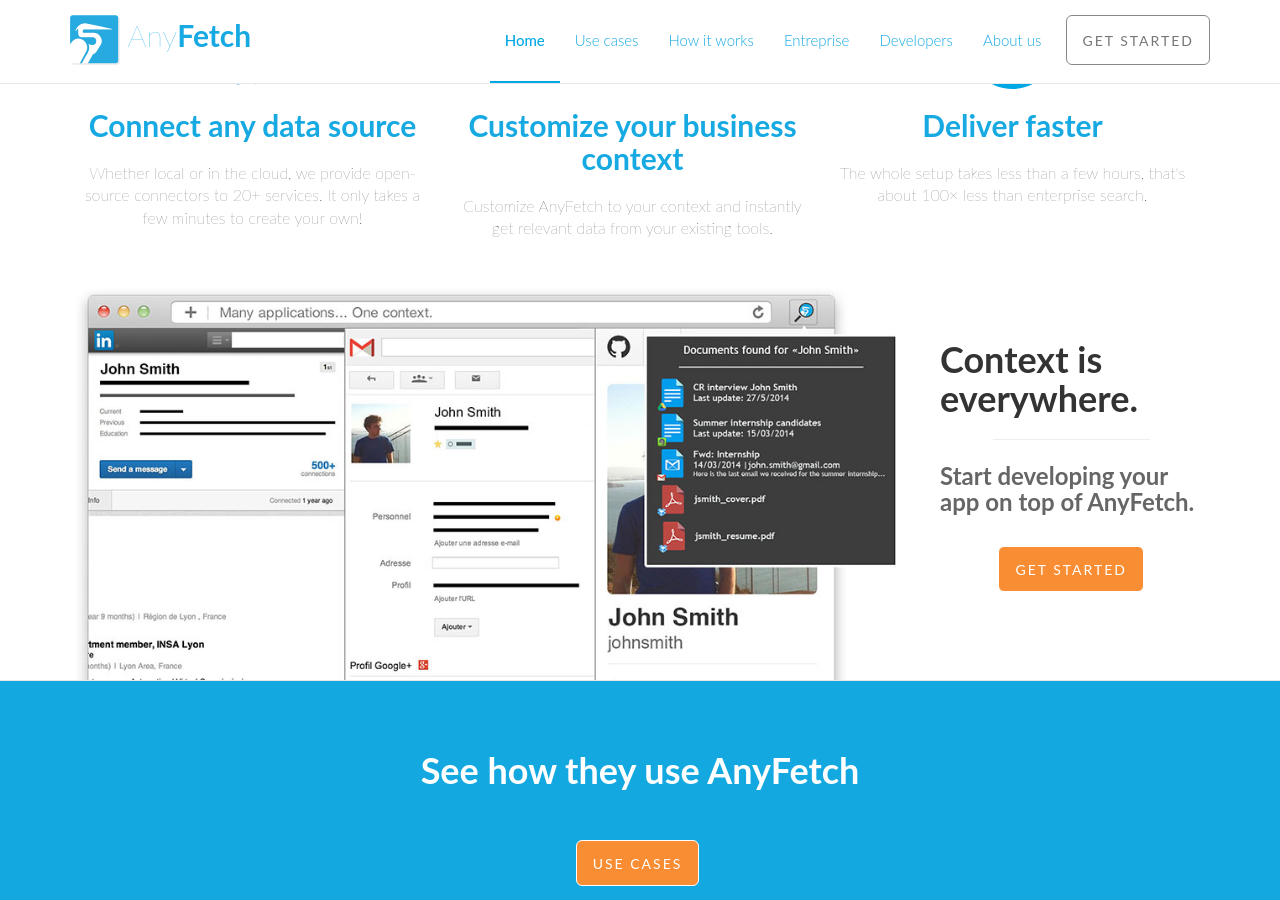
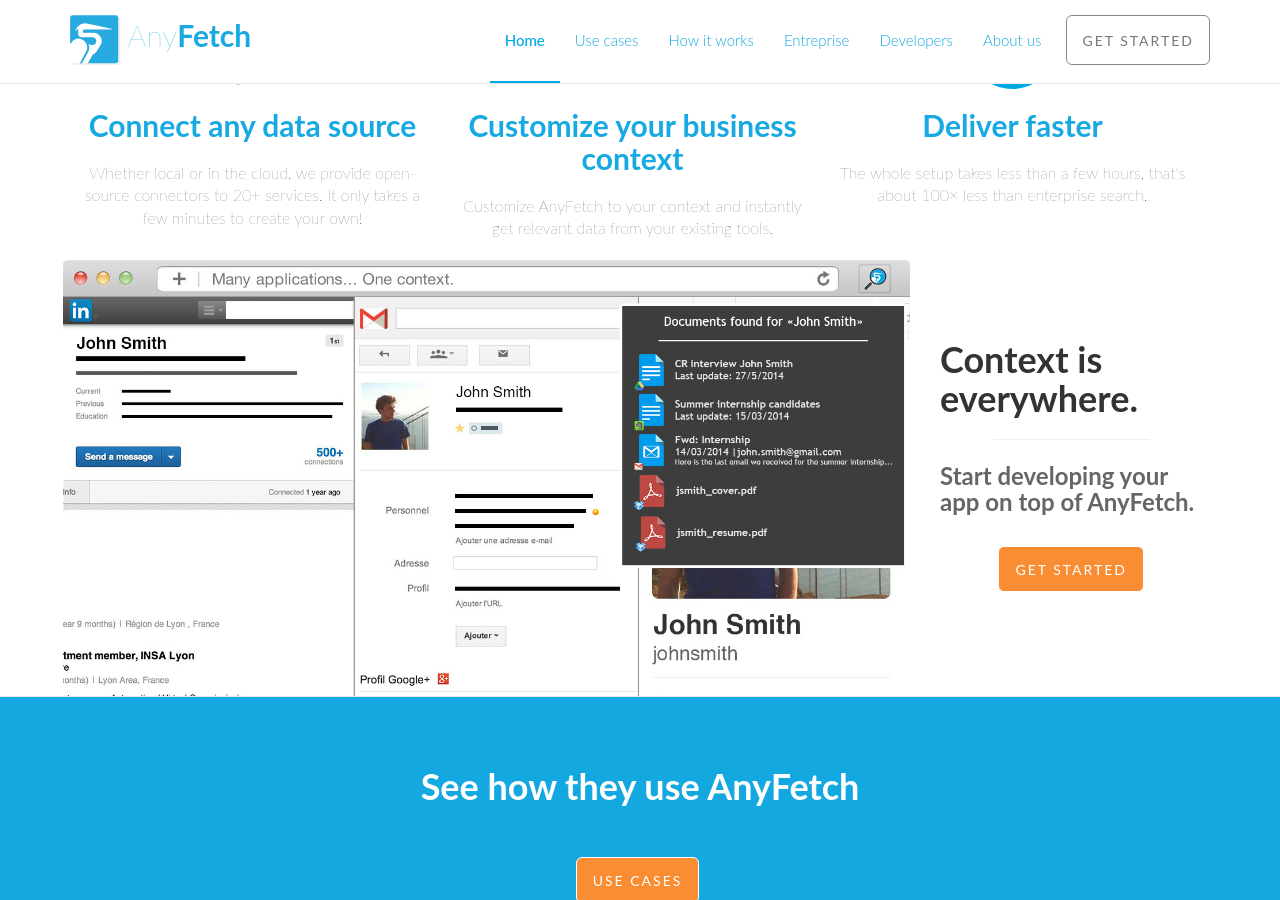
Before and after one commit to your-mom-noob/anyfetch.com, a Jekyll site: the page built from index.html, in a window 1280 px wide and 900 px high, scrolled down 581 px. Built offline with Jekyll 4.4.1, drawn with Linux system fonts in a browser that asks for light colours; nearby versions of some CDN libraries; Markdown is read by kramdown in place of the engine named in the settings.

Commit message:
Prepare new shape

```diff
--- a/_layouts/main.html
+++ b/_layouts/main.html
@@ -109,6 +109,7 @@
     <script src="https://ajax.googleapis.com/ajax/libs/jquery/1.11.0/jquery.min.js"></script>
     <script src="scripts/bootstrap.min.js"></script>
     <script src="scripts/tools.js"></script>
+    <script src="scripts/window.js"></script>
 
     <script>
       (function(i,s,o,g,r,a,m){i['GoogleAnalyticsObject']=r;i[r]=i[r]||function(){
--- a/index.html
+++ b/index.html
@@ -63,7 +63,10 @@ layout: main
 
 		<div class="row">
 			<div class="col-md-9">
-				<img width="100%" src="../images/multi-browser.jpg" />
+				<div class="window">
+					<img width="100%" src="../images/multi-browser-top.jpg" />
+					<img width="100%" src="../images/multi-browser-frame.jpg" />
+				</div>
 			</div>
 			<div class="col-md-3 text-left">
 				<br/>
--- /dev/null
+++ b/scripts/window.js
@@ -0,0 +1,3 @@
+$(function() {
+	console.log('Let rock.');
+});
```
Also changed, not shown: styles/style.css (+8 -0 lines), images/multi-browser-frame.jpg (added), images/multi-browser-top.jpg (added).
